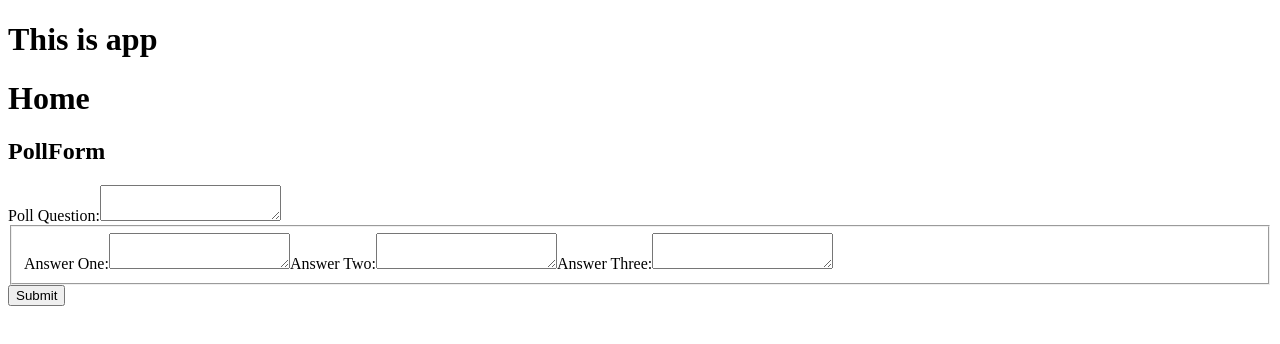
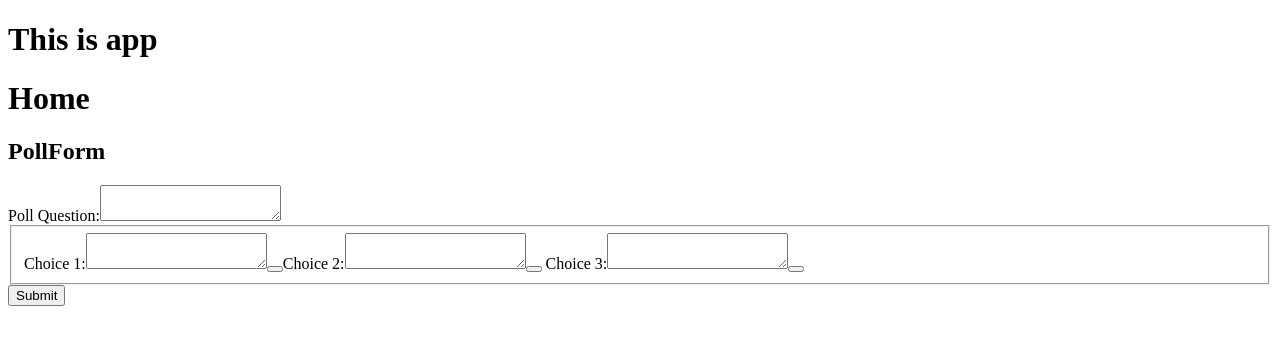
Before and after one commit to team-tofu/app, a React app: page / in a window 1280 px wide. Shown: the top 344 px of the page. Built offline with nearby package versions, Linux system fonts and the light colour scheme.

Commit message:
made PollForm into a presentational component

```diff
--- a/src/components/pollform/PollForm.js
+++ b/src/components/pollform/PollForm.js
@@ -1,37 +1,43 @@
-import React, { PureComponent } from 'react';
+import React from 'react';
 import PropTypes from 'prop-types';
 
-export default class PollForm extends PureComponent {
-  static propTypes = {
-    handleSubmit: PropTypes.func.isRequired
-  }
-  render() {
-    const { handleSubmit } = this.props;
-    return (
+export default function PollForm({ topic, optionChange, topicChange, onSubmit, onAdd }) {
+  return (
       <>
         <header>
           <h2>PollForm</h2>
         </header>
         <main>
-          <form onSubmit={handleSubmit}>
+          <form onSubmit={onSubmit}>
             <label>Poll Question:
-              <textarea type='text' name='text'></textarea>
+              <textarea type='text' name='topic' value={topic} onChange={topicChange}></textarea>
             </label>
             <fieldset>
-              <label>Answer One:
-                <textarea name='one'></textarea>
+              <label>Choice 1:
+                <textarea name='one' onChange={optionChange}></textarea>
+                <button onAdd={onAdd}></button>
               </label>
-              <label>Answer Two:
-                <textarea type='text' name='two'></textarea>
+              <label>Choice 2:
+                <textarea type='text' name='two' onChange={optionChange}></textarea>
+                <button onAdd={onAdd}></button>
               </label>
-              <label>Answer Three:
-                <textarea type='text' name='three'></textarea>
+              <label> Choice 3:
+                <textarea type='text' name='three' onChange={optionChange}></textarea>
+                <button onAdd={onAdd}></button>
               </label>
             </fieldset>
             <button type='submit'>Submit</button>
           </form>
         </main>
       </>
-    );
-  }
+  );
 }
+
+
+PollForm.propTypes =  {
+  onSubmit: PropTypes.func.isRequired,
+  topicChange: PropTypes.func.isRequired,
+  optionChange: PropTypes.func.isRequired,
+  onAdd: PropTypes.func.isRequired,
+  topic: PropTypes.string.isRequired
+};
--- /dev/null
+++ b/src/components/reducers/pollForm.js
@@ -0,0 +1,5 @@
+const initialState = {
+  loading: false,
+  error: null,
+  topic: '',
+}
```
